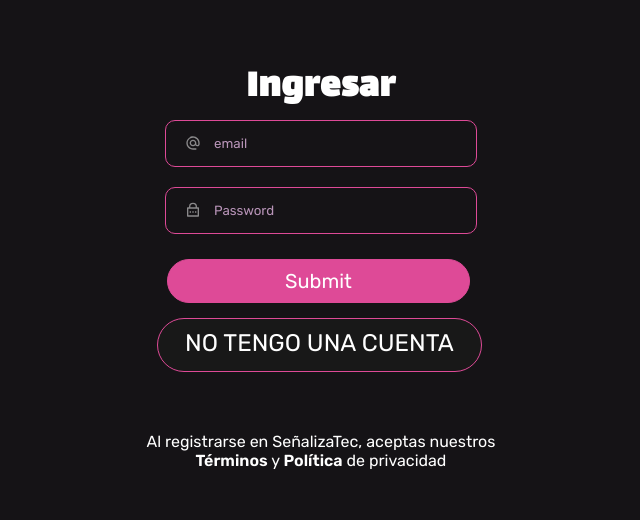
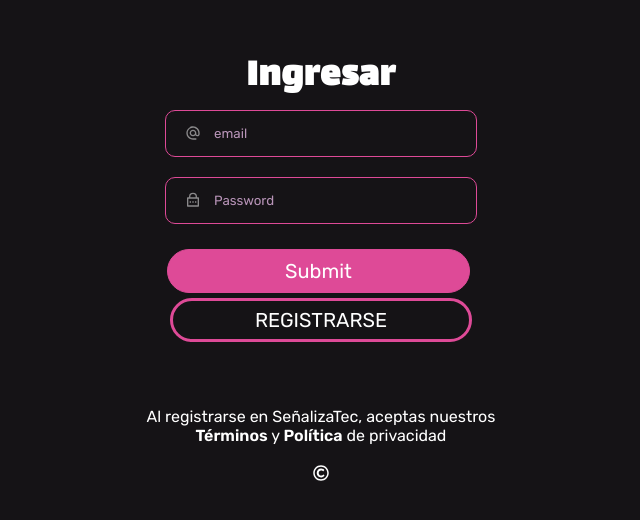
Before and after one commit to Xenock20/Demo-Se-alizaTec, a React (Vite) app in the folder client/: page /login in a window 1280 px wide. Shown: the part 136-656 px from the top of the page, without its empty margins (319-959 px from the left). Built offline with nearby package versions, Linux system fonts and the light colour scheme.

Commit message:
add style

```diff
--- a/client/src/context/UserProvider.jsx
+++ b/client/src/context/UserProvider.jsx
@@ -11,7 +11,7 @@ function UserProvider({ children }) {
 
   const [leccionesDesbloqueadas, setLeccionesDesbloqueadas] = useState(() => {
     const storedLecciones = localStorage.getItem("leccionesDesbloqueadas");
-    return storedLecciones ? JSON.parse(storedLecciones) : [0];
+    return storedLecciones ? JSON.parse(storedLecciones) : [0, 1];
   });
   const [modosJuegoDesbloqueados, setModosJuegoDesbloqueados] = useState(() => {
     const storedModosJuegos = localStorage.getItem("modosJuegosDesbloqueados");
--- a/client/src/pages/Login.jsx
+++ b/client/src/pages/Login.jsx
@@ -8,6 +8,7 @@ import "./style/login.css";
 import checked from "../assets/checked.png";
 import { RiLockPasswordLine } from "react-icons/ri";
 import { MdAlternateEmail } from "react-icons/md";
+import { FaRegCopyright } from "react-icons/fa";
 
 import "animate.css";
 const Login = () => {
@@ -102,14 +103,6 @@ const Login = () => {
                 placeholder="email"
               />
             </div>
-            {/* <input
-            required
-            type="email"
-            name="email"
-            onChange={handleInput}
-            className="inputs"
-            placeholder="Correo Electronico"
-          /> */}
           </div>
           <div>
             <div class="group">
@@ -133,18 +126,6 @@ const Login = () => {
               />
             </div>
 
-            {/* <label htmlFor="" className="ocultar">
-            Password:
-          </label>
-          <input
-            type="password"
-            name="password"
-            onChange={handleInput}
-            className="inputs"
-            placeholder="Contraseña"
-            required
-          /> */}
-
             {error && (
               <div className="box-error">
                 <h1 className="error-register">
@@ -161,21 +142,25 @@ const Login = () => {
             className="submit-register"
             id="submit"
           />
-
-          <Link
-            to={"/register"}
-            onClick={handleClick}
-            className="inputs"
-            id="back"
+        </div>
+        <div>
+          <button
+            onClick={() => {
+              navigate("/register");
+            }}
+            className="button-cuenta"
           >
-            <span id="span">NO TENGO UNA CUENTA</span>
-          </Link>
+            REGISTRARSE
+          </button>
         </div>
         <div className="box-terminos">
           <span>
             Al registrarse en SeñalizaTec, aceptas nuestros <br />{" "}
             <b>Términos</b> y<b> Política</b> de privacidad
           </span>
+          <div className="box-copyright">
+            <FaRegCopyright />
+          </div>
         </div>
       </form>
     </div>
--- a/client/src/pages/Register.jsx
+++ b/client/src/pages/Register.jsx
@@ -4,12 +4,12 @@ import { useState } from "react";
 import axios from "axios";
 import { useNavigate } from "react-router-dom";
 import "./style/Register.css";
-import NavBar from "./../components/components-pract-page/NavBar";
 import { useContext } from "react";
 import { UserContext } from "../context/UserProvider";
-import emailicon from "../assets/email.svg";
-import passwordicon from "../assets/passwordicon.svg";
-import iconcopy from "../assets/iconcopy.svg";
+import { MdAlternateEmail } from "react-icons/md";
+import { RiLockPasswordLine } from "react-icons/ri";
+import { LiaUserSolid } from "react-icons/lia";
+import { FaRegCopyright } from "react-icons/fa";
 
 const Register = () => {
   const { registro } = useContext(UserContext);
@@ -55,7 +55,16 @@ const Register = () => {
         <div className="box-form">
           <div>
             <div class="group">
-              {/* <img className="imagen-input" src={passwordicon} alt="" /> */}
+              <div
+                style={{
+                  position: "absolute",
+                  left: "20px",
+                  top: "11px",
+                  opacity: "0.50 ",
+                }}
+              >
+                <LiaUserSolid />
+              </div>
               <input
                 type="text"
                 name="user"
@@ -68,7 +77,16 @@ const Register = () => {
           </div>
           <div>
             <div class="group">
-              {/* <img className="imagen-input" src={emailicon} alt="" /> */}
+              <div
+                style={{
+                  position: "absolute",
+                  left: "20px",
+                  top: "11px",
+                  opacity: "0.50 ",
+                }}
+              >
+                <MdAlternateEmail />
+              </div>
               <input
                 required
                 type="email"
@@ -81,7 +99,16 @@ const Register = () => {
           </div>
           <div>
             <div class="group">
-              {/* <img className="imagen-input" src={passwordicon} alt="" /> */}
+              <div
+                style={{
+                  position: "absolute",
+                  left: "20px",
+                  top: "11px",
+                  opacity: "0.50",
+                }}
+              >
+                <RiLockPasswordLine />
+              </div>
               <input
                 type="password"
                 name="password"
@@ -105,9 +132,16 @@ const Register = () => {
         )}
 
         <input type="submit" className="submit-register" id="submit" />
-        <Link to={"/login"} className="inputs" id="back">
-          <span id="span">YA TENGO UNA CUENTA</span>
-        </Link>
+        <div>
+          <button
+            onClick={() => {
+              navigate("/login");
+            }}
+            className="button-cuenta"
+          >
+            YA TENGO CUENTA
+          </button>
+        </div>
 
         <div className="temrminos-form">
           <div className="box-terminos">
@@ -116,8 +150,8 @@ const Register = () => {
               <b>Términos</b> y<b> Política</b> de privacidad
             </span>
           </div>
-          <div className="box-copy">
-            {/* <img className="img-copy" src={iconcopy} alt="" /> */}
+          <div className="box-copyright">
+            <FaRegCopyright />
           </div>
         </div>
       </form>
--- a/client/src/pages/style/Register.css
+++ b/client/src/pages/style/Register.css
@@ -138,5 +138,23 @@ form {
   justify-content: center;
   color: red;
 }
-.box-error {
+
+.box-copyright {
+  display: flex;
+  align-items: center;
+  justify-content: center;
+  margin-top: 20px;
+  width: 100%;
 }
+
+.button-cuenta {
+  cursor: pointer;
+  transition: all 0.4s ease;
+  border-radius: 41px;
+  font-size: 20px;
+  background-color: #151316;
+
+  width: 302.76px;
+  height: 44px;
+  border-color: #de4a97;
+}
--- a/client/src/pages/style/login.css
+++ b/client/src/pages/style/login.css
@@ -2,6 +2,8 @@
   margin-top: 60px;
   display: flex;
   text-align: center;
+  flex-direction: column;
+  justify-content: center;
 }
 
 .container2-login {
@@ -120,3 +122,15 @@ input:hover {
   justify-content: center;
   display: flex;
 }
+
+.button-cuenta {
+  cursor: pointer;
+  transition: all 0.4s ease;
+  border-radius: 41px;
+  font-size: 20px;
+  background-color: #151316;
+
+  width: 302.76px;
+  height: 44px;
+  border-color: #de4a97;
+}
```
